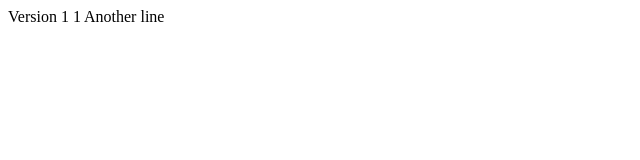
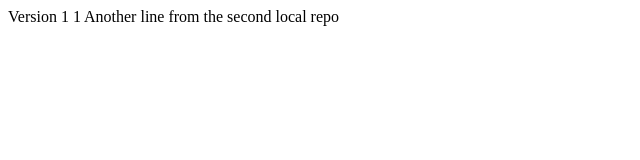
Before and after one commit to doudou225/first-repo, a plain HTML site: page index.html in a window 1280 px wide. Shown: the whole page, without its empty margins (0-640 px from the left). Drawn offline with Linux system fonts and the light colour scheme.

Commit message:
version from second local

```diff
--- a/index.html
+++ b/index.html
@@ -11,6 +11,7 @@
 <body>
     Version 1 1
     Another line
+    from the second local repo
 </body>
 
 </html>
```
